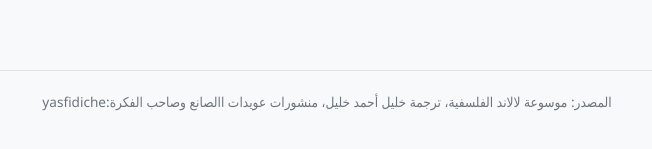
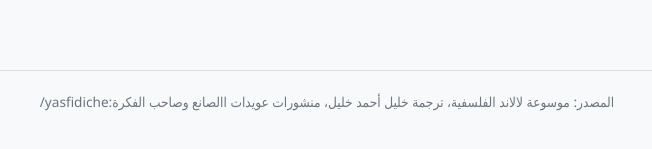
Before and after one commit to yasfidichee/Laland_ar, a plain HTML site: page index.html in a window 1280 px wide. Shown: the part 239-388 px from the top of the page, 313-965 px from the left. Drawn offline with Linux system fonts and the light colour scheme; a script that the page names is missing.

Commit message:
Fix footer creator attribution formatting

```diff
--- a/index.html
+++ b/index.html
@@ -40,7 +40,7 @@
         <footer>
             المصدر: موسوعة لالاند الفلسفية، ترجمة خليل أحمد خليل، منشورات عويدات
 
-            االصانع وصاحب الفكرة:yasfidiche
+            االصانع وصاحب الفكرة:yasfidiche/
         </footer>
     </div>
 
```
